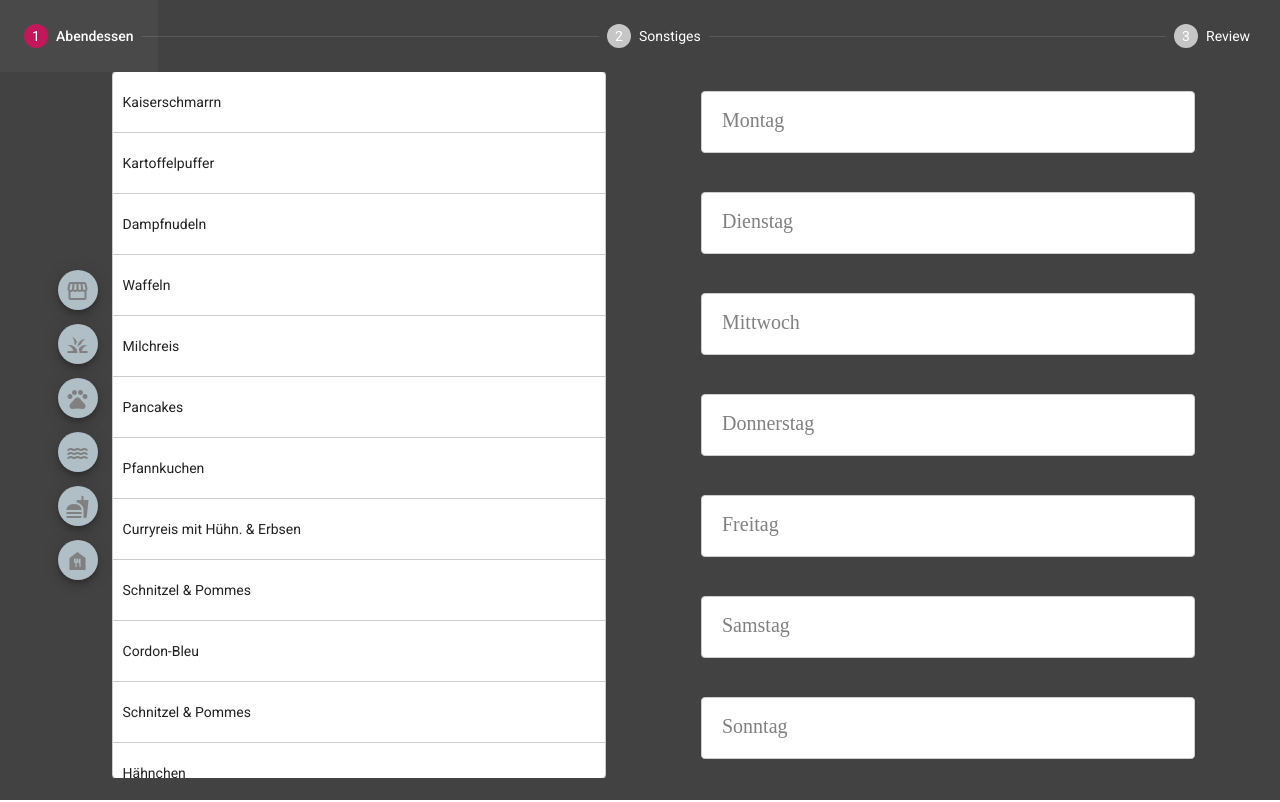
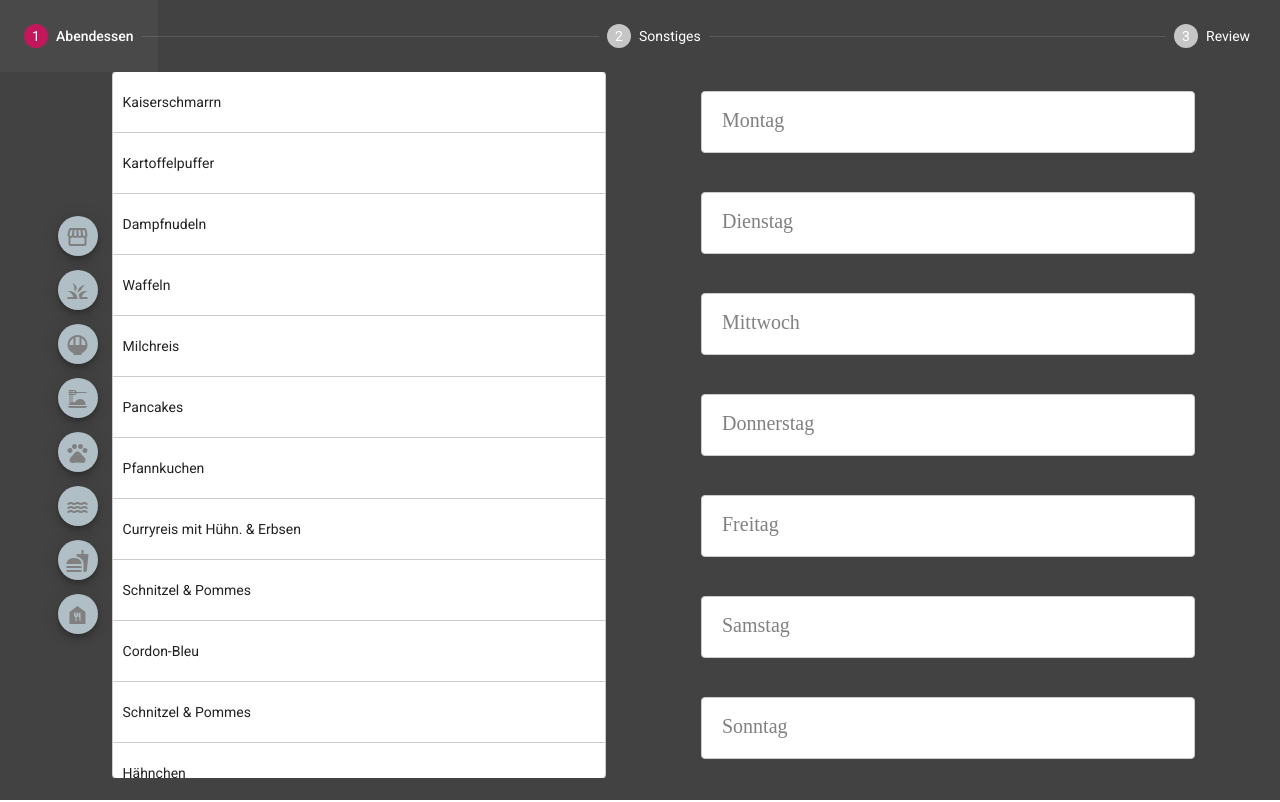
Before and after one commit to rngShard/weekly-shopping, an Angular app: page / in a window 1280 px wide. Built offline with nearby package versions, Linux system fonts and the light colour scheme.

Commit message:
new icons; STILL BUG

```diff
--- a/src/app/progression/dinner/dinner.ts
+++ b/src/app/progression/dinner/dinner.ts
@@ -1,6 +1,8 @@
 export enum Category {
   sweet,
   vegetarian,
+  rice,
+  noodles,
   meat,
   fish,
   fastfood,
--- a/src/app/progression/progression.component.html
+++ b/src/app/progression/progression.component.html
@@ -11,6 +11,12 @@
             </button>
             <button mat-mini-fab [style.color]="'grey'" (click)="toggleCategory(Category.vegetarian, 'vegiFilter')" id="vegiFilter">
               <mat-icon matTooltip="Vegetarisch" matTooltipPosition="right"> grass </mat-icon>
+            </button>
+            <button mat-mini-fab [style.color]="'grey'" (click)="toggleCategory(Category.rice, 'riceFilter')" id="riceFilter">
+              <mat-icon matTooltip="Reis" matTooltipPosition="right"> rice_bowl </mat-icon>
+            </button>
+            <button mat-mini-fab [style.color]="'grey'" (click)="toggleCategory(Category.noodles, 'noodlesFilter')" id="noodlesFilter">
+              <mat-icon matTooltip="Nudeln" matTooltipPosition="right"> dinner_dining </mat-icon>
             </button>
             <button mat-mini-fab [style.color]="'grey'" (click)="toggleCategory(Category.meat, 'meatFilter')" id="meatFilter">
               <mat-icon matTooltip="Fleisch" matTooltipPosition="right"> pets </mat-icon>
```
